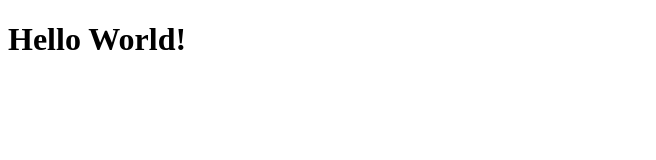
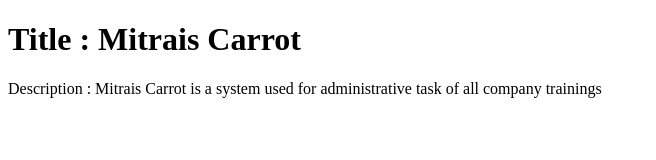
Before and after one commit to alhajiry/mitrais_carrot, a plain HTML site: page index.html in a window 1280 px wide. Shown: the whole page, without its empty margins (0-656 px from the left). Drawn offline with Linux system fonts and the light colour scheme.

Commit message:
add title and description on index.html

```diff
--- a/index.html
+++ b/index.html
@@ -6,6 +6,10 @@
     <title>Mitrais Carrot</title>
   </head>
   <body>
-    <h1>Hello World!</h1>
+    <h1>Title : Mitrais Carrot</h1>
+    <p>
+      Description : Mitrais Carrot is a system used for administrative task of
+      all company trainings
+    </p>
   </body>
 </html>
```
